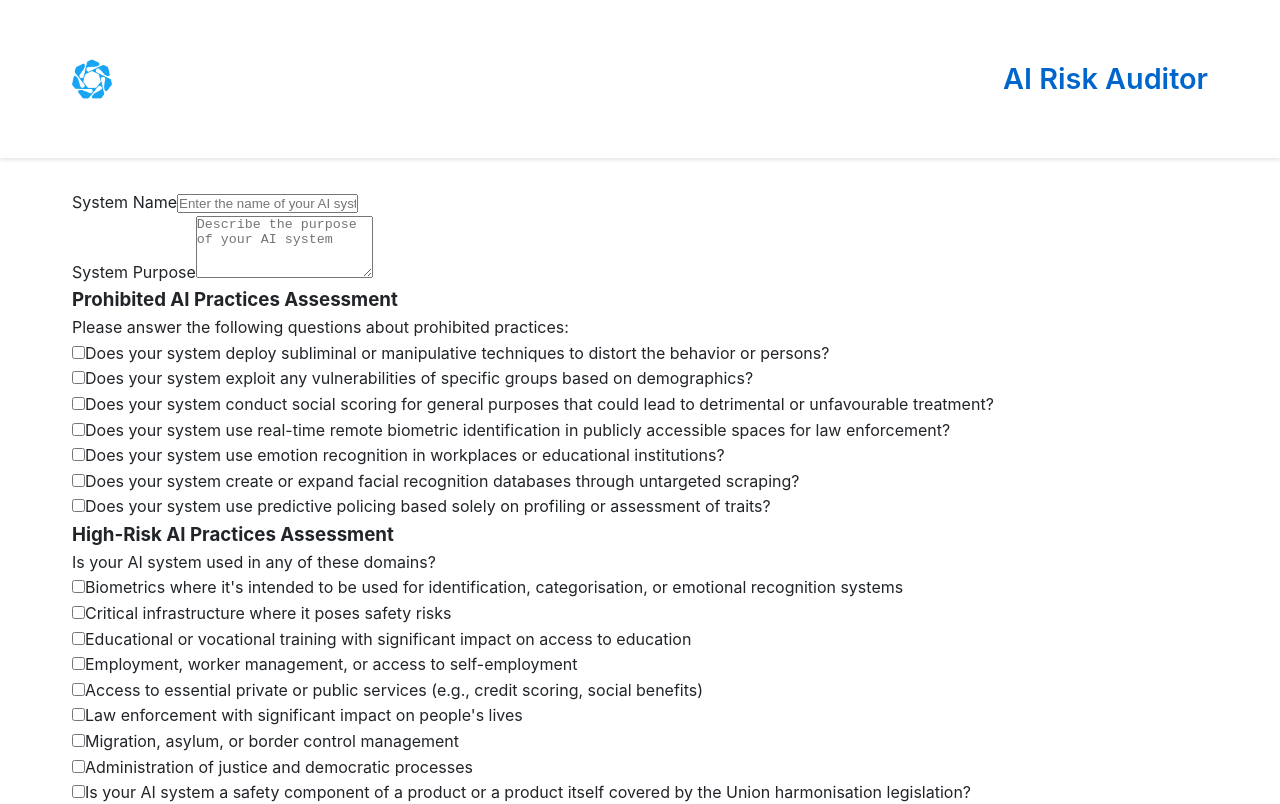
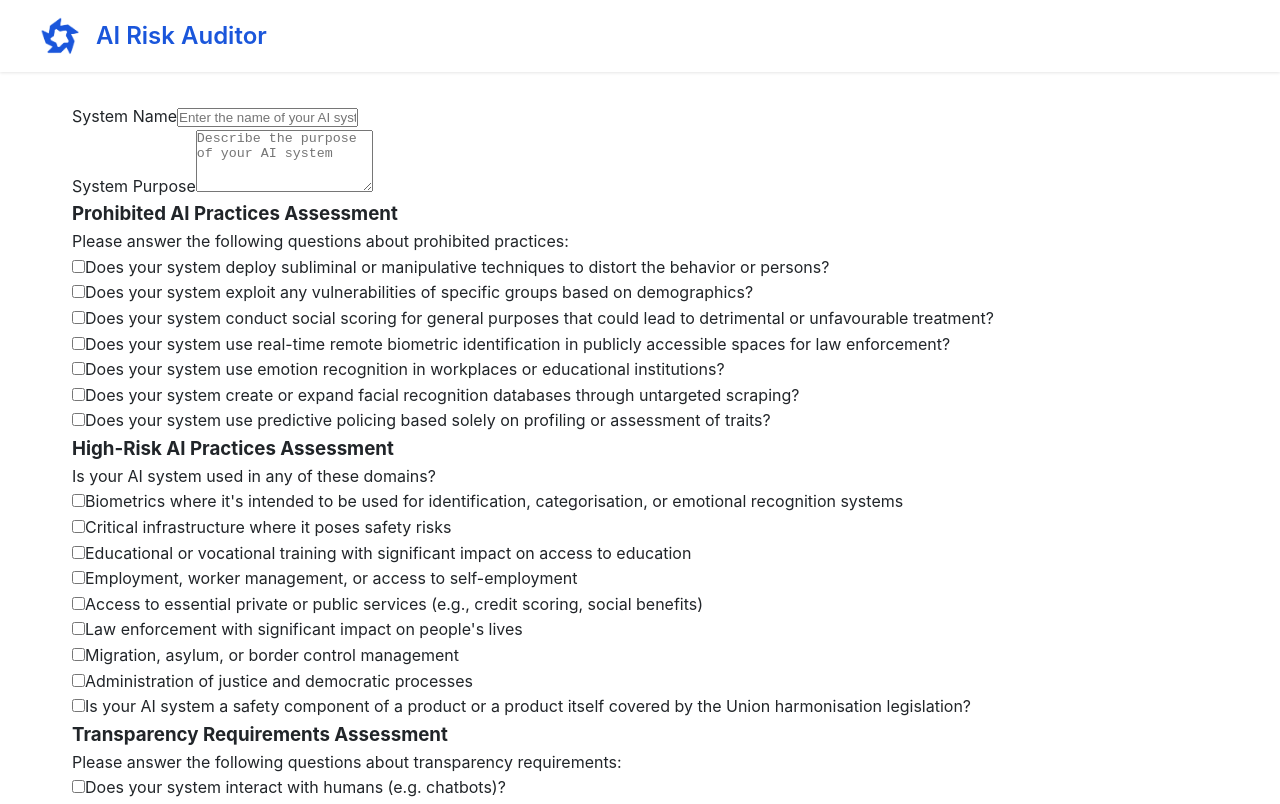
Before and after one commit to baekbyte/AI-Risk-Auditor, a React (Create React App) app in the folder frontend/: page / in a window 1280 px wide. Shown: the top 804 px of the page. Built offline with nearby package versions, Linux system fonts and the light colour scheme.

Commit message:
Changing logo and fixing header

```diff
--- a/frontend/src/components/Header.tsx
+++ b/frontend/src/components/Header.tsx
@@ -1,36 +1,21 @@
 import React from 'react';
+import '../styles/Header.css';
 
 const logo = require('./img/logo.png');
 
-
 const Header: React.FC = () => {
   return (
-    <header style={{
-      backgroundColor: 'var(--white)',
-      padding: '1.5rem 0',
-      boxShadow: '0 2px 4px rgba(0, 0, 0, 0.1)',
-      position: 'sticky',
-      top: 0,
-      zIndex: 1000
-    }}>
-      <div className="container" style={{
-        display: 'flex',
-        justifyContent: 'space-between',
-        alignItems: 'center'
-      }}>
-        <img src={logo} alt="Shield logo" style={{ height: '40px', width: 'auto' }} />
-        <h1 style={{
-          color: 'var(--primary-blue)',
-          fontSize: '1.8rem',
-          fontWeight: 600,
-          margin: 0
-        }}>
-          AI Risk Auditor
-        </h1>
+    <header className="header">
+      <div className="header-container">
+        <div style={{ display: 'flex', alignItems: 'center', gap: '1rem' }}>
+          <img src={logo} alt="logo" className="header-logo" />
+          <h1 className="header-title">
+            AI Risk Auditor
+          </h1>
+        </div>
       </div>
     </header>
   );
 };
 
-
 export default Header;
--- /dev/null
+++ b/frontend/src/styles/Header.css
@@ -0,0 +1,44 @@
+.header {
+  background-color: #ffffff;
+  padding: 1rem 2rem;
+  box-shadow: 0 1px 3px rgba(0, 0, 0, 0.1);
+  position: sticky;
+  top: 0;
+  z-index: 1000;
+}
+
+.header-container {
+  max-width: 1200px;
+  margin: 0 auto;
+  display: flex;
+  align-items: center;
+  gap: 1rem;
+}
+
+.header-logo {
+  height: 40px;
+  width: auto;
+}
+
+.header-title {
+  color: #1a56db;
+  font-size: 1.5rem;
+  font-weight: 600;
+  margin: 0;
+  display: flex;
+  align-items: center;
+}
+
+@media (max-width: 640px) {
+  .header {
+    padding: 0.75rem 1rem;
+  }
+
+  .header-logo {
+    height: 32px;
+  }
+
+  .header-title {
+    font-size: 1.25rem;
+  }
+}
```
Also changed, not shown: frontend/src/components/img/logo.png.
